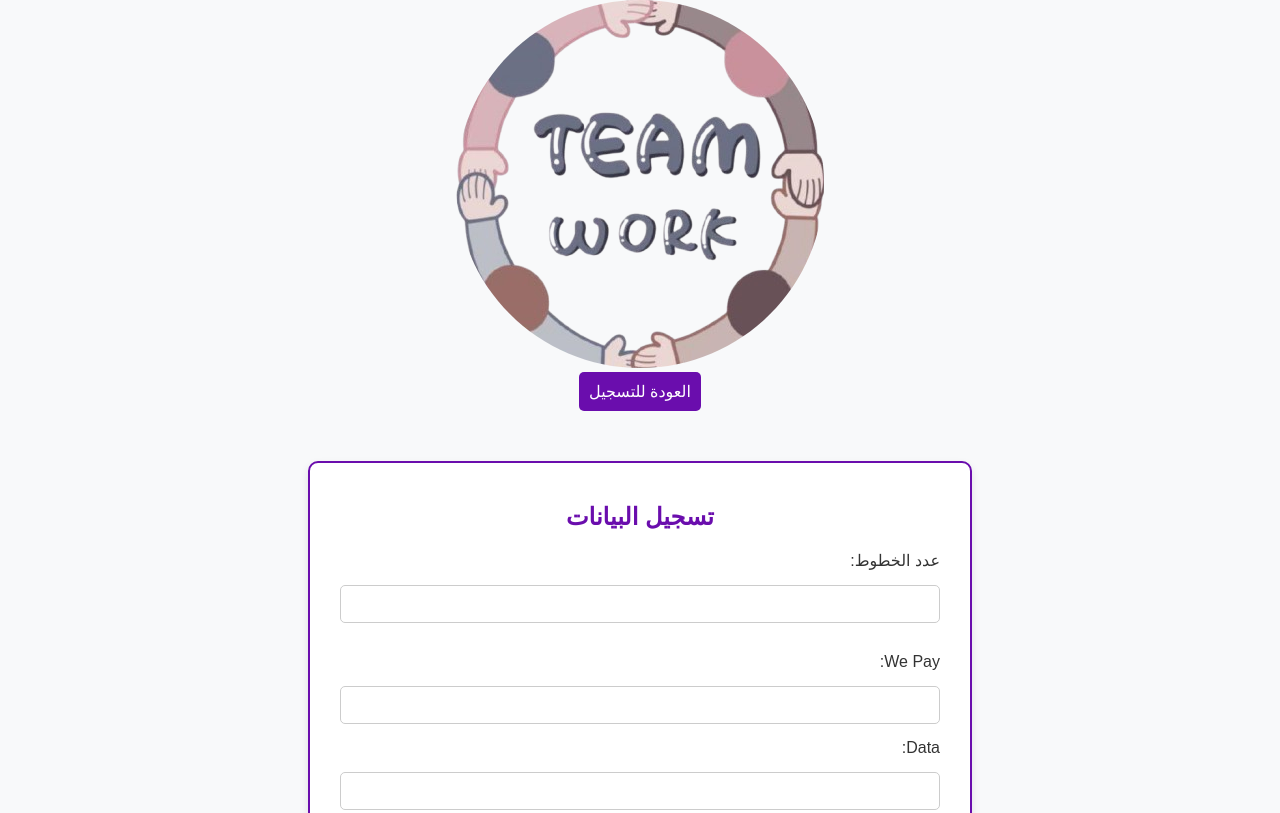
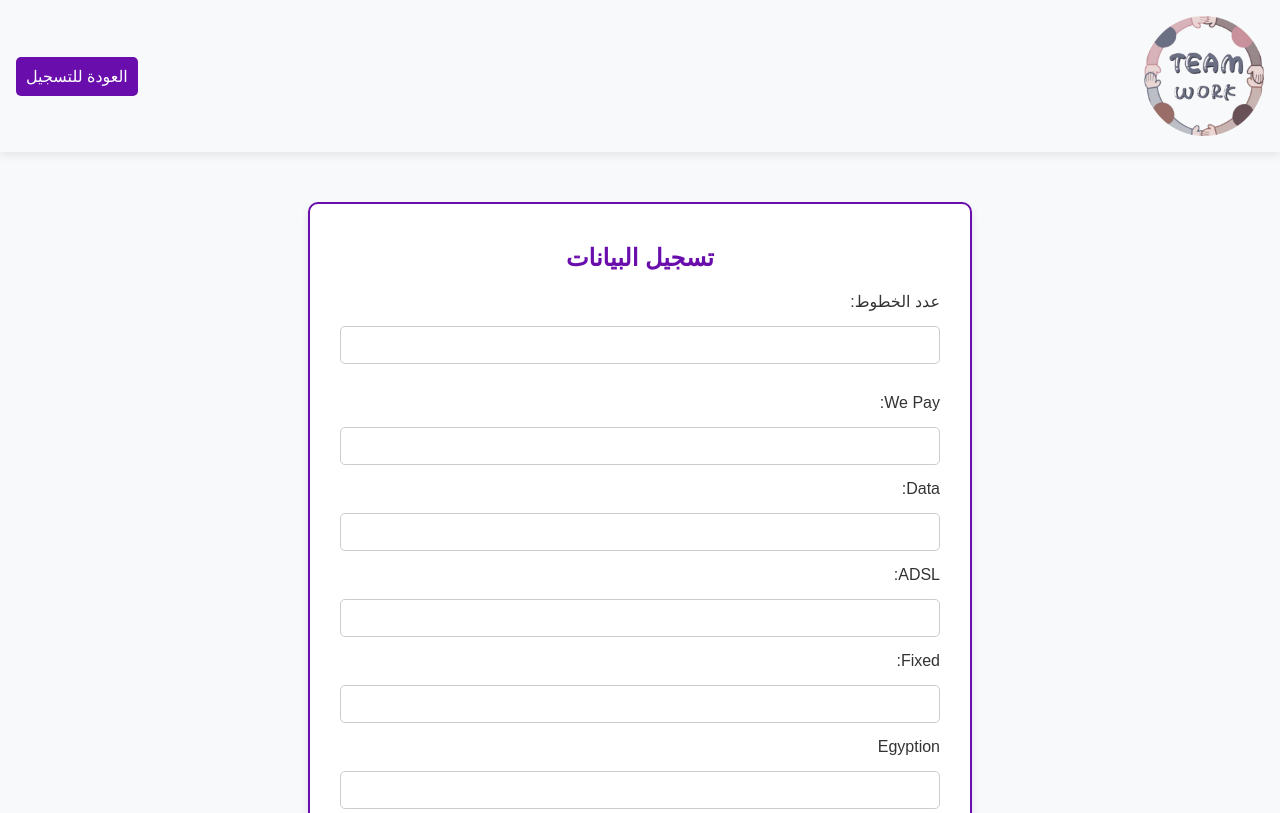
Before and after one commit to mohandhassan12/team-warek, a website: page daily-lines.html in a window 1280 px wide. Shown: the top 813 px of the page. Drawn offline with Linux system fonts and the light colour scheme.

Commit message:
Update styles1.css

```diff
--- a/styles1.css
+++ b/styles1.css
@@ -1,3 +1,26 @@
+.header {
+            background: var(--main-color);
+            color: white;
+            padding: 1rem;
+            box-shadow: 0 2px 10px rgba(0,0,0,0.1);
+            display: flex;
+            justify-content: space-between;
+            align-items: center;
+        }
+
+        .header .logo {
+            width: 120px;
+        }
+
+        .header .welcome {
+            font-size: 1.2rem;
+        }
+
+        .header a {
+            color: white;
+            text-decoration: none;
+            font-size: 1.2rem;
+        }
 body {
     font-family: "Arial", sans-serif;
     background-color: #f8f9fa; /* لون خلفية هادئ */
```
